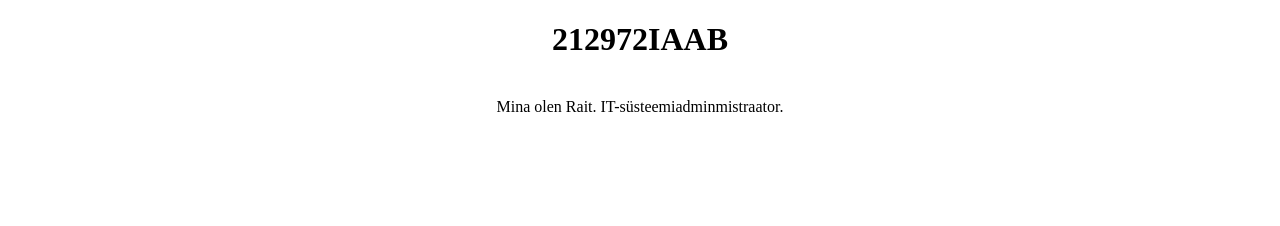
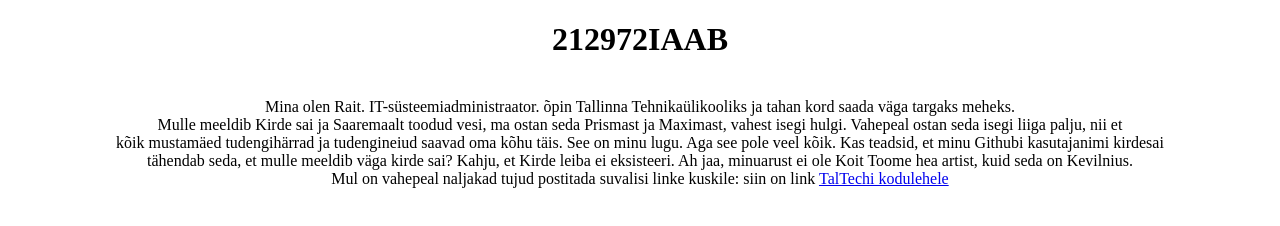
Before and after one commit to kirdesai/kirdesai.github.io, a plain HTML site: page index.html in a window 1280 px wide. Drawn offline with Linux system fonts and the light colour scheme.

Commit message:
Update index.html

```diff
--- a/index.html
+++ b/index.html
@@ -5,7 +5,12 @@
 </head>
 
 <body>
-<center><h1>212972IAAB</h1><br>Mina olen Rait. IT-süsteemiadminmistraator.</center>
+  <center><h1>212972IAAB</h1><br>Mina olen Rait. IT-süsteemiadministraator. õpin Tallinna Tehnikaülikooliks ja tahan kord saada väga targaks meheks.<br>
+  Mulle meeldib Kirde sai ja Saaremaalt toodud vesi, ma ostan seda Prismast ja Maximast, vahest isegi hulgi. Vahepeal ostan seda isegi liiga palju, nii et<br>
+    kõik mustamäed tudengihärrad ja tudengineiud saavad oma kõhu täis. See on minu lugu. Aga see pole veel kõik. Kas teadsid, et minu Githubi kasutajanimi kirdesai<br>
+    tähendab seda, et mulle meeldib väga kirde sai? Kahju, et Kirde leiba ei eksisteeri. Ah jaa, minuarust ei ole Koit Toome hea artist, kuid seda on Kevilnius. <br>
+    Mul on vahepeal naljakad tujud postitada suvalisi linke kuskile: siin on link <a href="https://taltech.ee">TalTechi kodulehele</a>
+  </center>
 </body>
 
 </html>
```
